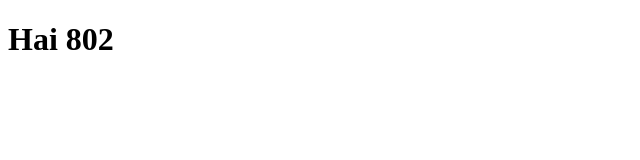
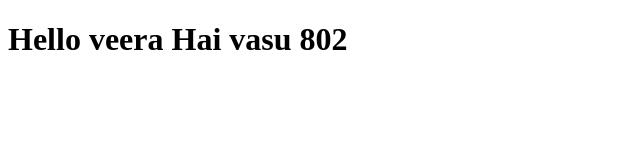
Before and after one commit to vasuramisetti/Training, a plain HTML site: page WebContent/Index.html in a window 1280 px wide. Shown: the whole page, without its empty margins (0-640 px from the left). Drawn offline with Linux system fonts and the light colour scheme.

Commit message:
2nd commit

```diff
--- a/WebContent/Index.html
+++ b/WebContent/Index.html
@@ -5,7 +5,7 @@
 <title>Insert title here</title>
 </head>
 <body>
-<h1>   Hai 802</h1>
+<h1>   Hello veera Hai vasu  802</h1>
 
 </body>
 </html>
```
